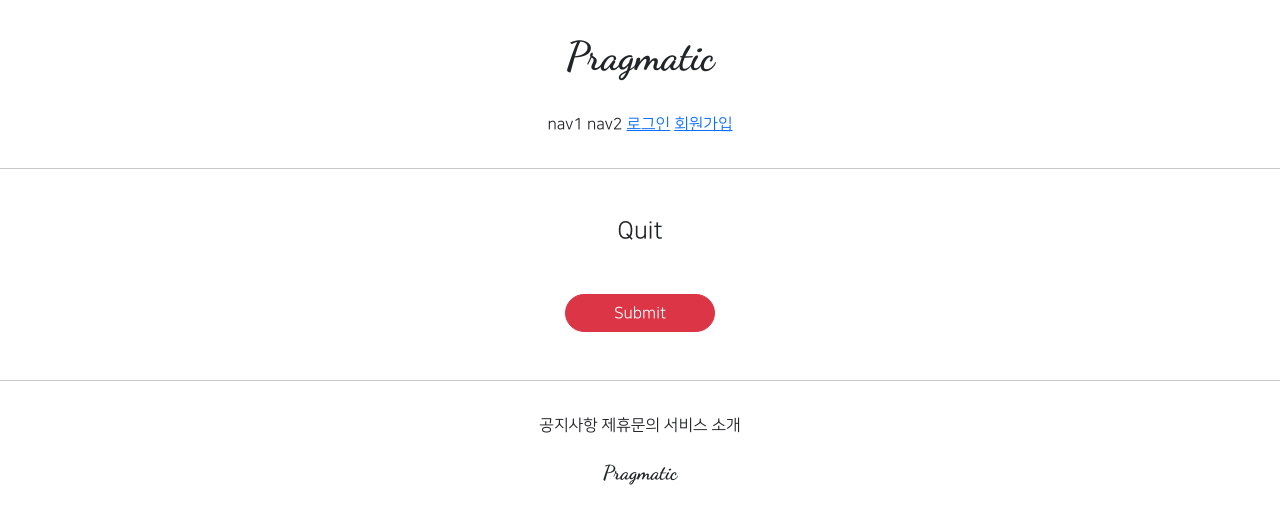
After one commit to jin2313/gis_web_02, a Django app: page /accounts/delete/1 in a window 1280 px wide. The commit adds this page. Shown: the top 524 px of the page. Run offline with Django 3.2, Linux system fonts and the light colour scheme; tables that the repository leaves empty hold one stand-in row (values such as "Sample post"); parts of the project's set-up code (start-up, migrations or seed data) failed here and were passed over; some libraries are stand-ins or nearby versions.

Commit message:
07/19 web 02 commit1

```diff
--- /dev/null
+++ b/accountapp/templates/accountapp/delete.html
@@ -0,0 +1,19 @@
+{% extends 'base.html' %}
+
+{% block content %}
+
+<div class="text-center mw-500 m-auto">
+    <div class="m-5">
+        <h4>Quit</h4>
+    </div>
+    <div>
+        <form action="{% url 'accountapp:delete' pk=target_user.pk %}" method="post">
+            {%  csrf_token %}
+            <div class="m-5">
+                <input type="submit" class="btn btn-danger rounded-pill px-5">
+            </div>
+        </form>
+    </div>
+</div>
+
+{% endblock %}
--- a/accountapp/urls.py
+++ b/accountapp/urls.py
@@ -1,6 +1,6 @@
 from django.contrib.auth.views import LoginView, LogoutView
 from django.urls import path
-from accountapp.views import hello_world, AccountCreateView, AccountDetailView, AccountUpdateView
+from accountapp.views import hello_world, AccountCreateView, AccountDetailView, AccountUpdateView, AccountDeleteView
 
 app_name = 'accountapp'
 
@@ -10,5 +10,6 @@ urlpatterns = [
     path('logout/', LogoutView.as_view(), name='logout'),
     path('create/', AccountCreateView.as_view(), name='create'),
     path('detail/<int:pk>', AccountDetailView.as_view(), name='detail'),
-    path('update/<int:pk>', AccountUpdateView.as_view(), name='update')
+    path('update/<int:pk>', AccountUpdateView.as_view(), name='update'),
+    path('delete/<int:pk>', AccountDeleteView.as_view(), name='delete')
 ]
--- a/accountapp/views.py
+++ b/accountapp/views.py
@@ -5,7 +5,7 @@ from django.shortcuts import render
 
 # Create your views here.
 from django.urls import reverse, reverse_lazy
-from django.views.generic import CreateView, DetailView, UpdateView
+from django.views.generic import CreateView, DetailView, UpdateView, DeleteView
 
 from accountapp.models import HelloWorld
 
@@ -46,3 +46,10 @@ class AccountUpdateView(UpdateView):
     success_url = reverse_lazy('accountapp:hello_world')
     context_object_name = 'target_user'
     template_name = 'accountapp/update.html'
+
+
+class AccountDeleteView(DeleteView):
+    model = User
+    success_url = reverse_lazy('accountapp:hello_world')
+    context_object_name = 'target_user'
+    template_name = 'accountapp/delete.html'
```
Also changed, not shown: accountapp/templates/accountapp/detail.html (+4 -3 lines).
